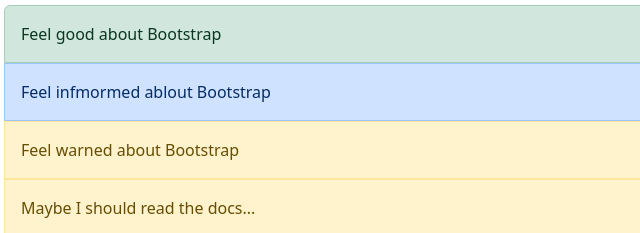
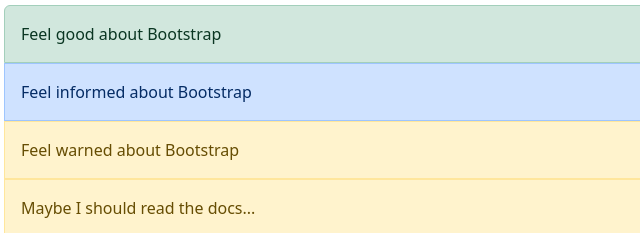
Before and after one commit to skval55/jQuery-Bootstrap, a plain HTML site: page bootstrap-mocks/index2.html in a window 1280 px wide. Shown: the part 420-653 px from the top of the page, 0-640 px from the left. Drawn offline with nearby package versions, Linux system fonts and the light colour scheme.

Commit message:
correct spelling

```diff
--- a/bootstrap-mocks/index2.html
+++ b/bootstrap-mocks/index2.html
@@ -85,7 +85,7 @@
             <h3 class="my-2">Todos:</h3>
 
             <div class="alert alert-success m-0 rounded-0 rounded-top">Feel good about Bootstrap</div>
-            <div class="alert alert-primary m-0 rounded-0">Feel infmormed ablout Bootstrap</div>
+            <div class="alert alert-primary m-0 rounded-0">Feel informed about Bootstrap</div>
             <div class="alert alert-warning m-0 rounded-0">Feel warned about Bootstrap</div>
             <div class="alert alert-warning m-0 rounded-0">Maybe I should read the docs...</div>
             <div class="alert alert-danger m-0 rounded-0">Danger zone</div>
```
